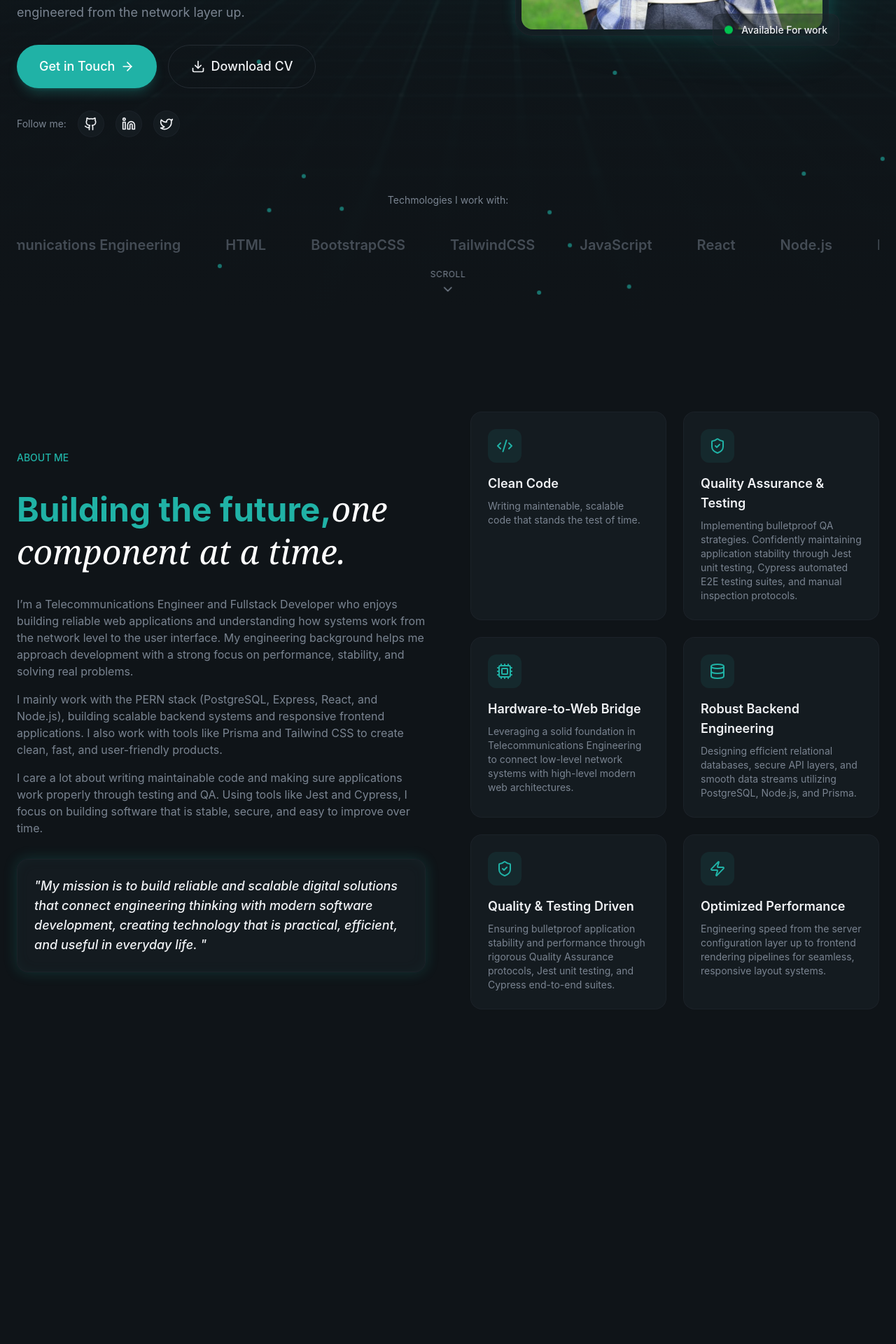
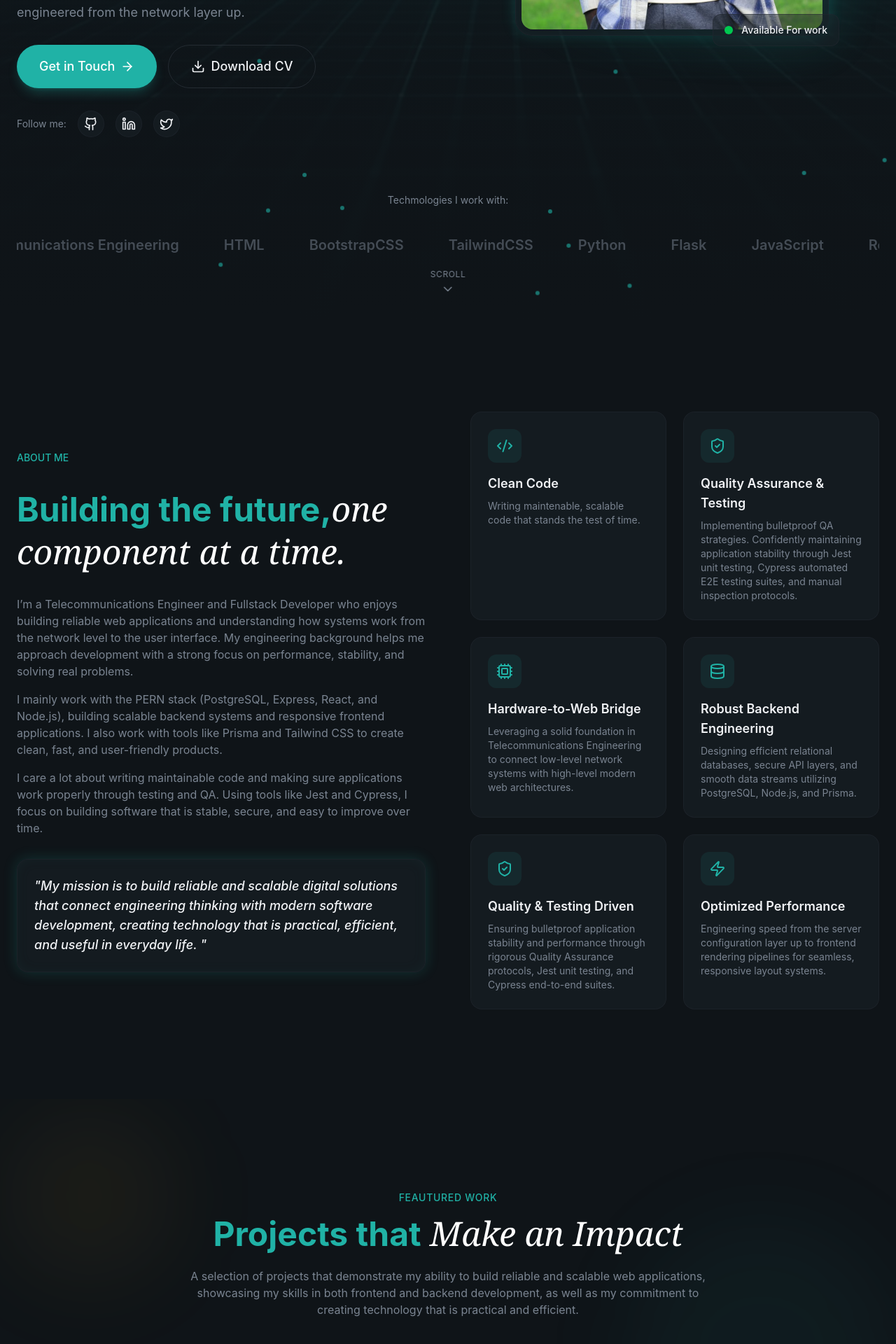
Before and after one commit to Cheruiyotki/react-portfolio-, a React (Vite) app: page / in a window 1280 px wide. Shown: the part 778-2698 px from the top of the page at 70% size. Before the commit the page ends 2348 px from the top, so only its background shows below. Built offline with nearby package versions, Linux system fonts and the light colour scheme.

Commit message:
about section

```diff
--- a/src/sections/Hero.jsx
+++ b/src/sections/Hero.jsx
@@ -15,6 +15,8 @@ const skills = [
     "HTML",
     "BootstrapCSS",
     "TailwindCSS",
+    "Python",
+    "Flask",
     "JavaScript",
     "React",
     "Node.js",
--- a/src/sections/Projects.jsx
+++ b/src/sections/Projects.jsx
@@ -9,11 +9,53 @@ const projects = [
         link: ""
     },
     {
-
+        title: "codeAI",
+        description: "An AI-powered code completion tool designed to enhance developer productivity by providing intelligent code suggestions in real-time.",
+        image: "/projects/codeAI.jpeg",
+        tags: ["Python", "Machine Learning", "React" ],
+        github: "",
+        link: ""
+    },
+    {
+        title: "Vacations App",
+        description: "A travel planning application that allows users to discover and book vacation destinations with ease.",
+        image: "/projects/platinumVacations.jpeg",
+        tags: ["React", "Node.js", "Express", "PostgreSQL" ],
+        github: "",
+        link: ""
+    },
+    {
+        title: "Online Tech Store",
+        description: "An e-commerce platform for selling technology products with a focus on user experience and seamless integration.",
+        image: "/projects/onlineTechstore.jpeg",
+        tags: ["React", "Python", "Express", "PostgreSQL" ],
+        github: "",
+        link: ""
     }
 ]
 
 
 export const   Projects = () => {
-    return < section></ section>
+    return < section id="projects" className="py-32 relative overflow-hidden">
+        {/* Bg glows */}
+        <div className="container mx-auto px-6 relative z-10">
+         <div className="absolute top-1/4 right-0 w-96 h-96 bg-primary/5 rounded-full blur-3xl" />
+      <div className="absolute bottom-1/4 left-0 w-64 h-64 bg-highlight/5 rounded-full blur-3xl" />
+
+       {/* Section Header */}
+       <div className="text-center mx-auto max-w-3xl mb-16">
+        <span className="text-secondary-foreground text-sm font-medium tracking-wider uppercase animate-fade-in">Feautured Work</span>
+        <h2 className="text-4xl md:text-5xl font-bold mt-4 mb-6 animate-fade-in animation-delay-100 text-secondary-foreground ">
+            Projects that
+            <span className="font-serif italic font-normal text-white"> Make an Impact</span>
+        </h2>
+        <p className="text-muted-foreground animate-fade-in animation-delay-300">
+            A selection of projects that demonstrate my ability to build reliable and scalable web applications, showcasing my skills in both frontend and backend development, as well as my commitment to creating technology that is practical and efficient.
+        </p>
+       </div>
+
+         {/* Projects Grid */}
+
+        </div>
+    </ section>
 }
```
Also changed, not shown: public/projects/codeAI.jpeg (added), public/projects/onlineTechstore.jpeg (added).
